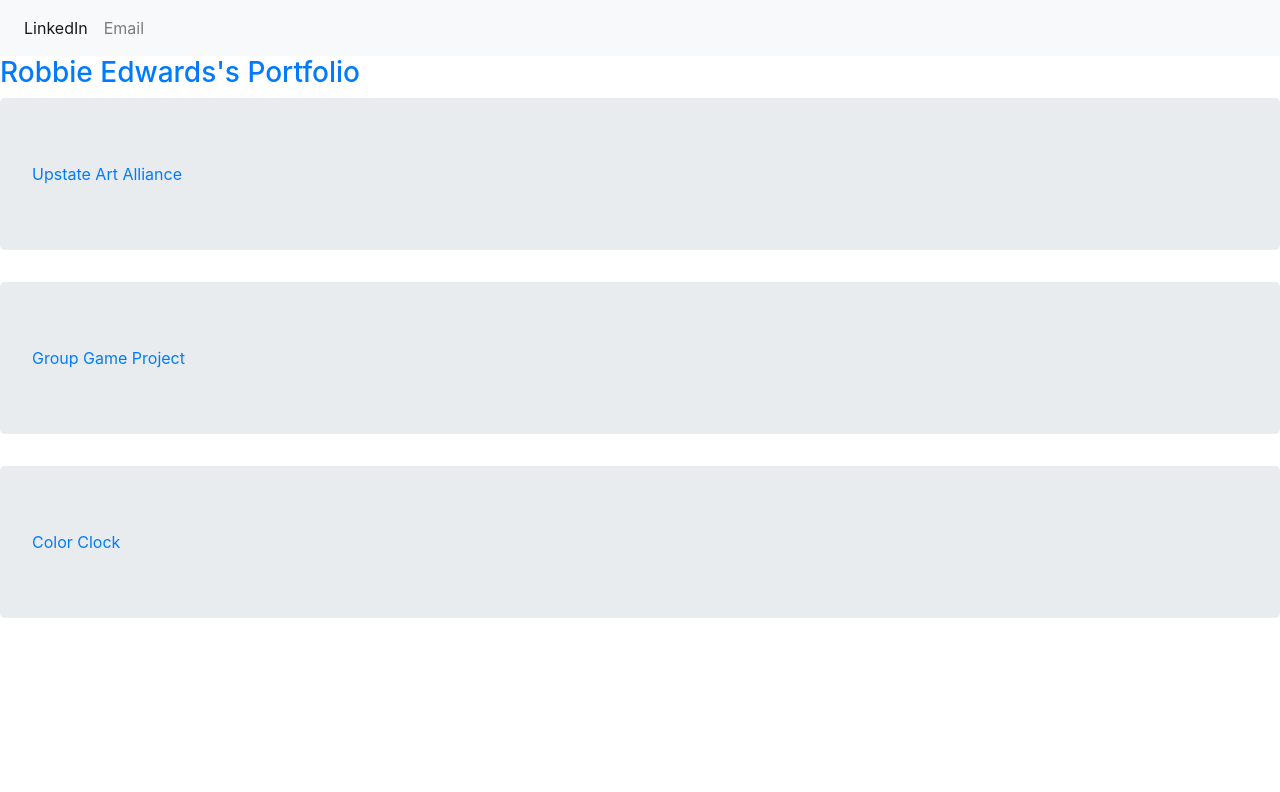
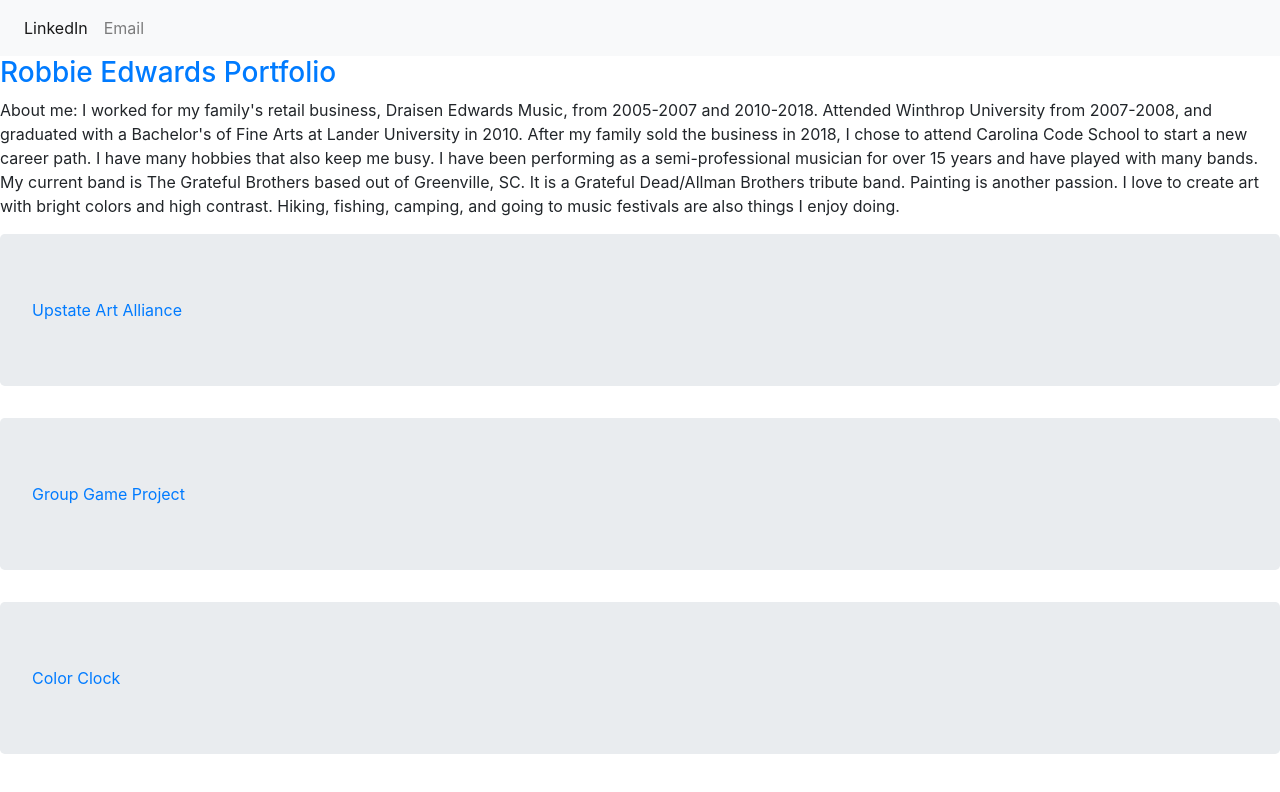
Before and after one commit to edwardsrob222/Portfolio, a plain HTML site: page index.html in a window 1280 px wide. Drawn offline with nearby package versions, Linux system fonts and the light colour scheme.

Commit message:
portfolio

```diff
--- a/index.html
+++ b/index.html
@@ -25,10 +25,11 @@
         </ul>
       </div>
     </nav>
-<h3 class="text-primary">Robbie Edwards's Portfolio</h3>
-  <div class="jumbotron"><a href="https://book-a-band.herokuapp.com/">Upstate Art Alliance<a/></div>
-    <div class="jumbotron"><a href="https://ccs-student-submissions.github.io/4-3-1-turn-based-game-CalebCraigo">Group Game Project</a></div>
-      <div class="jumbotron"><a href="https://ccs-student-submissions.github.io/3-1-1-color-clock-edwardsrob222/">Color Clock</a></div>
+<h3 class="text-primary">Robbie Edwards Portfolio</h3>
+  <p>About me: I worked for my family's retail business, Draisen Edwards Music, from 2005-2007 and 2010-2018. Attended Winthrop University from 2007-2008, and graduated with a Bachelor's of Fine Arts at Lander University in 2010. After my family sold the business in 2018, I chose to attend Carolina Code School to start a new career path. I have many hobbies that also keep me busy. I have been performing as a semi-professional musician for over 15 years and have played with many bands. My current band is The Grateful Brothers based out of Greenville, SC. It is a Grateful Dead/Allman Brothers tribute band. Painting is another passion. I love to create art with bright colors and high contrast. Hiking, fishing, camping, and going to music festivals are also things I enjoy doing.</p>
+    <div class="jumbotron"><a href="https://book-a-band.herokuapp.com/">Upstate Art Alliance<a/></div>
+      <div class="jumbotron"><a href="https://ccs-student-submissions.github.io/4-3-1-turn-based-game-CalebCraigo">Group Game Project</a></div>
+        <div class="jumbotron"><a href="https://ccs-student-submissions.github.io/3-1-1-color-clock-edwardsrob222/">Color Clock</a></div>
 </header>
   <main>
 
--- a/main.css
+++ b/main.css
@@ -0,0 +1,7 @@
+* {
+  box-sizing: border-box;
+}
+
+h3 {
+  color: #000;
+}
```
